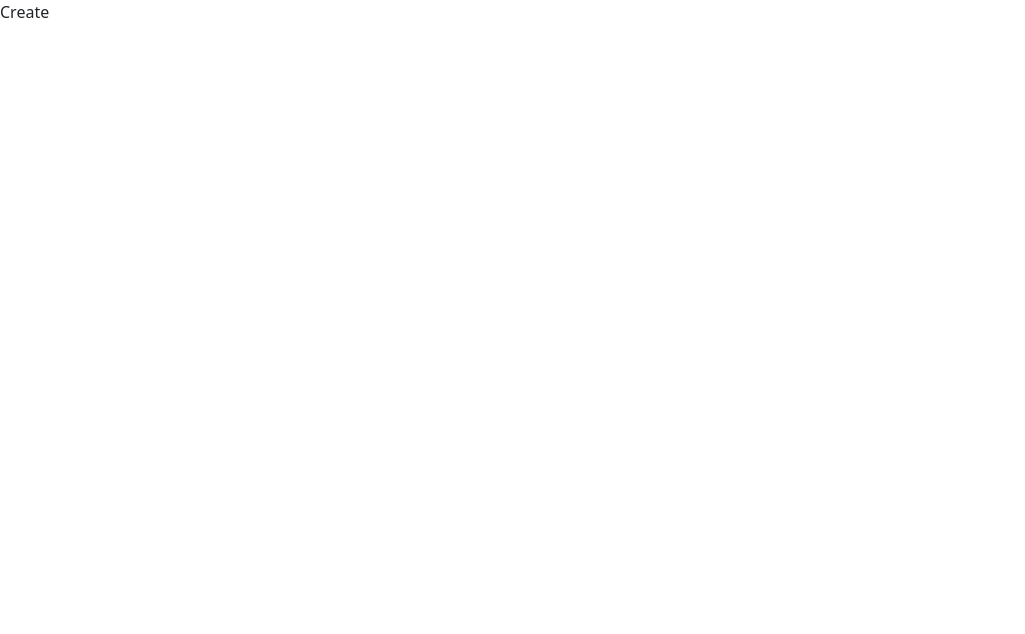
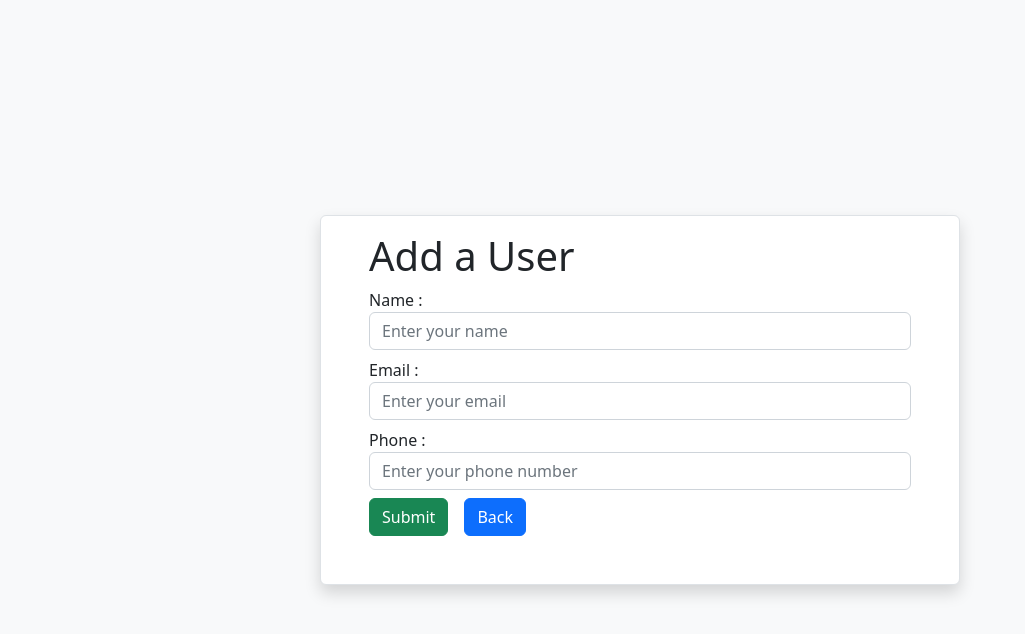
Before and after one commit to amjdp/react-crud-api-json-server, a React (Create React App) app: page /create in a window 1280 px wide. Shown: the top 634 px of the page, without its empty margins (0-1025 px from the left). Built offline with nearby package versions, Linux system fonts and the light colour scheme; the HTML template or start-up script is replaced by a standard one.

Commit message:
create component added

```diff
--- a/db.json
+++ b/db.json
@@ -1,84 +1,90 @@
 {
-    "users":[
+  "users": [
     {
-        "id":1,
-        "name":"Leanne Graham",
-        "username":"Bret",
-        "email":"Sincere@april.biz",
-        "phone":"1-770-736-8031 x56442",
-        "website":"hildegard.org"
+      "id": 1,
+      "name": "Leanne Graham",
+      "username": "Bret",
+      "email": "Sincere@april.biz",
+      "phone": "1-770-736-8031 x56442",
+      "website": "hildegard.org"
     },
     {
-        "id":2,
-        "name":"Ervin Howell",
-        "username":"Antonette",
-        "email":"Shanna@melissa.tv",
-        "phone":"010-692-6593 x09125",
-        "website":"anastasia.net"
+      "id": 2,
+      "name": "Ervin Howell",
+      "username": "Antonette",
+      "email": "Shanna@melissa.tv",
+      "phone": "010-692-6593 x09125",
+      "website": "anastasia.net"
     },
     {
-        "id":3,
-        "name":"Clementine Baunch",
-        "username":"Samantha",
-        "email":"Nathan@yesenia.net",
-        "phone":"1-770-736-8031 x56442",
-        "website":"hildegard.org"
+      "id": 3,
+      "name": "Clementine Baunch",
+      "username": "Samantha",
+      "email": "Nathan@yesenia.net",
+      "phone": "1-770-736-8031 x56442",
+      "website": "hildegard.org"
     },
     {
-        "id":4,
-        "name":"Leanne Graham",
-        "username":"Bret",
-        "email":"Sincere@april.biz",
-        "phone":"1-463-123-4447",
-        "website":"ramiro.info"
+      "id": 4,
+      "name": "Leanne Graham",
+      "username": "Bret",
+      "email": "Sincere@april.biz",
+      "phone": "1-463-123-4447",
+      "website": "ramiro.info"
     },
     {
-        "id":5,
-        "name":"Leanne Graham",
-        "username":"Bret",
-        "email":"Sincere@april.biz",
-        "phone":"1-770-736-8031 x56442",
-        "website":"hildegard.org"
+      "id": 5,
+      "name": "Leanne Graham",
+      "username": "Bret",
+      "email": "Sincere@april.biz",
+      "phone": "1-770-736-8031 x56442",
+      "website": "hildegard.org"
     },
     {
-        "id":6,
-        "name":"Leanne Graham",
-        "username":"Bret",
-        "email":"Sincere@april.biz",
-        "phone":"1-770-736-8031 x56442",
-        "website":"hildegard.org"
+      "id": 6,
+      "name": "Leanne Graham",
+      "username": "Bret",
+      "email": "Sincere@april.biz",
+      "phone": "1-770-736-8031 x56442",
+      "website": "hildegard.org"
     },
     {
-        "id":7,
-        "name":"Leanne Graham",
-        "username":"Bret",
-        "email":"Sincere@april.biz",
-        "phone":"1-770-736-8031 x56442",
-        "website":"hildegard.org"
+      "id": 7,
+      "name": "Leanne Graham",
+      "username": "Bret",
+      "email": "Sincere@april.biz",
+      "phone": "1-770-736-8031 x56442",
+      "website": "hildegard.org"
     },
     {
-        "id":8,
-        "name":"Leanne Graham",
-        "username":"Bret",
-        "email":"Sincere@april.biz",
-        "phone":"1-770-736-8031 x56442",
-        "website":"hildegard.org"
+      "id": 8,
+      "name": "Leanne Graham",
+      "username": "Bret",
+      "email": "Sincere@april.biz",
+      "phone": "1-770-736-8031 x56442",
+      "website": "hildegard.org"
     },
     {
-        "id":9,
-        "name":"Leanne Graham",
-        "username":"Bret",
-        "email":"Sincere@april.biz",
-        "phone":"1-770-736-8031 x56442",
-        "website":"hildegard.org"
+      "id": 9,
+      "name": "Leanne Graham",
+      "username": "Bret",
+      "email": "Sincere@april.biz",
+      "phone": "1-770-736-8031 x56442",
+      "website": "hildegard.org"
     },
     {
-        "id":10,
-        "name":"Leanne Graham",
-        "username":"Bret",
-        "email":"Sincere@april.biz",
-        "phone":"1-770-736-8031 x56442",
-        "website":"hildegard.org"
+      "id": 10,
+      "name": "Leanne Graham",
+      "username": "Bret",
+      "email": "Sincere@april.biz",
+      "phone": "1-770-736-8031 x56442",
+      "website": "hildegard.org"
+    },
+    {
+      "name": "Athira M J",
+      "email": "athira@baabte.com",
+      "phone": "9874563215",
+      "id": 11
     }
-]
+  ]
 }
--- a/src/components/Create.jsx
+++ b/src/components/Create.jsx
@@ -1,8 +1,52 @@
-import React from 'react'
+import React from 'react';
+import { Link, useNavigate } from 'react-router-dom';
+import { useState } from 'react';
+import axios from 'axios';
 
 function Create() {
+  const[values, setValues] = useState({
+    name: '',
+    email:'',
+    phone:''
+  })
+
+  const navigate = useNavigate();
+
+  const handleSubmit = (event) => {
+    event.preventDefault();
+    axios.post('http://localhost:3000/users', values)
+    .then(res => {
+      console.log(res);
+      navigate("/");
+    })
+    .catch(err => console.log(err));
+  }
+
   return (
-    <div>Create</div>
+    <div className='d-flex w-100 vh-100 justify-content-center align-items-center bg-light'>
+      <div className='w-50 rounded bg-white border shadow px-5 pt-3 pb-5'>
+        <h1>Add a User</h1>
+        <form onSubmit={handleSubmit}>
+          <div className='mb-2'>
+            <label htmlFor="name">Name : </label>
+            <input type="text" name='name' className='form-control' placeholder='Enter your name'
+            onChange={e => setValues({...values, name: e.target.value})} />
+          </div>
+          <div className='mb-2'>
+            <label htmlFor="email">Email : </label>
+            <input type="email" name='email' className='form-control' placeholder='Enter your email'
+            onChange={e => setValues({...values, email: e.target.value})} />
+          </div>
+          <div className='mb-2'>
+            <label htmlFor="phone">Phone : </label>
+            <input type="text" name='phone' className='form-control' placeholder='Enter your phone number'
+            onChange={e => setValues({...values, phone: e.target.value})} />
+          </div>
+          <button className='btn btn-success'>Submit</button>
+          <Link to="/" className="btn btn-primary ms-3">Back</Link>
+        </form>
+      </div>
+    </div>
   )
 }
 
```
